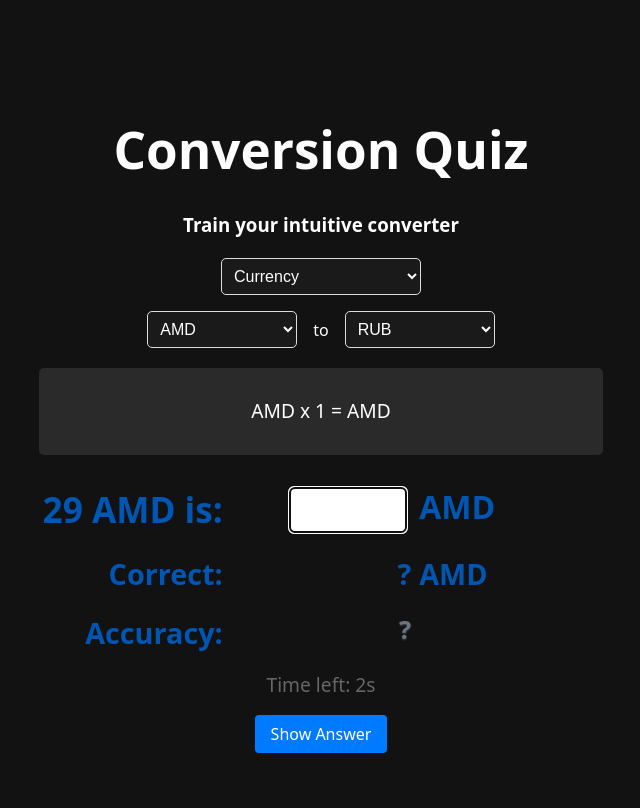
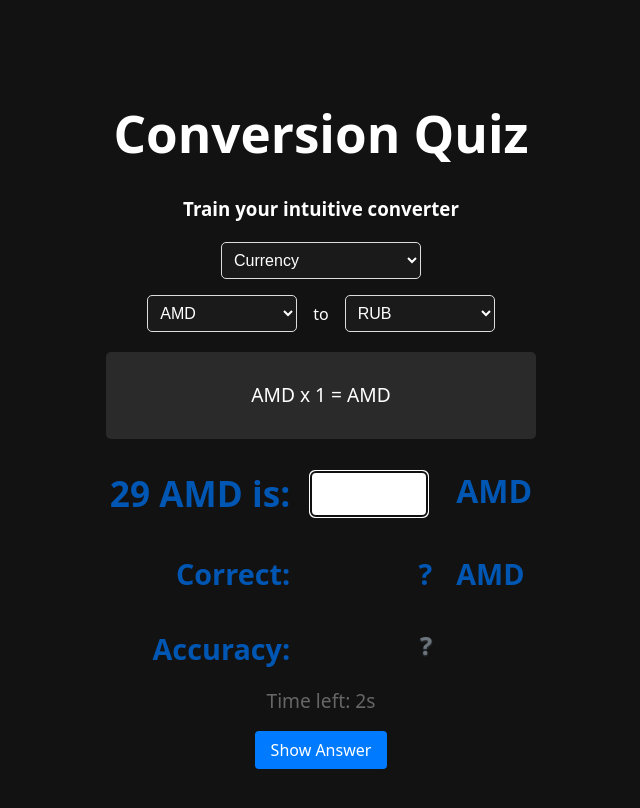
Before and after one commit to bonvara/voomeh, a React (Vite) app: page / in a window 1280 px wide. Shown: the top 808 px of the page, without its empty margins (319-959 px from the left). Built offline with nearby package versions, Linux system fonts and the light colour scheme.

Commit message:
make colum width depend on the content

```diff
--- a/src/components/QuizQuestion.css
+++ b/src/components/QuizQuestion.css
@@ -1,8 +1,8 @@
 .answer-group {
   display: grid;
-  grid-template-columns: 1fr 1fr 1fr;
+  grid-template-columns: min-content auto min-content;
   text-align: right;
-  /* gap: 1rem; */
+  gap: 1rem;
 }
 
 /* Override text-align for right column to keep it left-aligned */
@@ -13,12 +13,12 @@
 input {
   align-self: center;
   justify-self: right;
-  font-size: 2rem;
 }
 
 .answer-group h2 {
   margin: 0.25rem 0;
   padding: 0.25rem;
+  white-space: nowrap;
 }
 
 .quiz-box {
```
